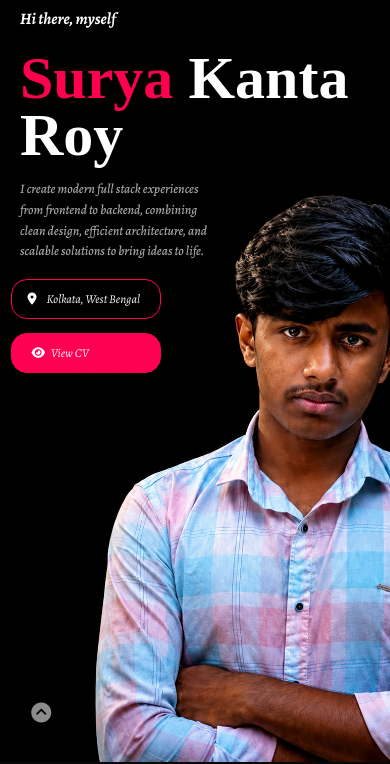
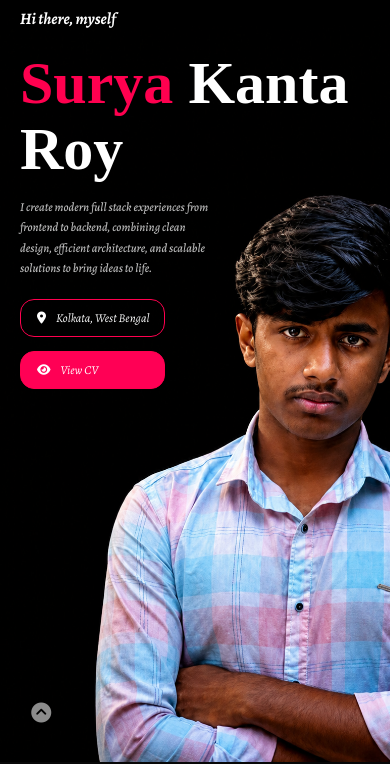
Before and after one commit to S-K-Roy18/Portfolio, a plain HTML site: page index.html in a window 390 px wide. Shown: the part 82-846 px from the top of the page. Drawn offline with nearby package versions, Linux system fonts and the light colour scheme; a web font is replaced by a local one.

Commit message:
mobile friendly and added copyright section in project pages

```diff
--- a/style.css
+++ b/style.css
@@ -1155,27 +1155,29 @@
     }
     .intro {
         font-size: 16px;
-        margin-bottom: 4px;
+        margin-bottom: 0;
     }
     .name-font {
-        display: block;          /* must be block so long name wraps */
-        font-size: 72px;
-        transform: none;         /* kill the huge scale(1.60,1.55) */
+        display: block;
+        font-size: 42px;
+        transform: none;
         transform-origin: unset;
-        line-height: 0.95;
-        margin-bottom: 5px;
+        line-height: 1.1;
+        margin-top: 0;
+        margin-bottom: 10px;
         white-space: normal;
         word-break: break-word;
         max-width: 100%;
         overflow: visible;
     }
     .role {
-        width: 58%;
-        font-size: 13px;
-        line-height: 1.6;
+        width: 55%;
+        font-size: 12px;
+        line-height: 1.7;
         max-width: 100%;
         letter-spacing: 0;
         margin-top: 15px;
+        color:rgba(255,255,255,.72);
     }
 
 .hero-buttons .hero-cv{
@@ -1395,55 +1397,35 @@
         display:none !important;
     }
 
-/* Align buttons to left */
+/* Align buttons for mobile */
 .hero-buttons{
     display:flex;
     flex-direction:column;
-    align-items:flex-start;
-    gap:15px;
-    margin-top:20px;
-    margin-left:0;
-}
-/* Smaller location and CV boxes */
+    align-items:flex-start !important;
+    gap:12px;
+    margin-top:20px !important;
+    margin-left: 0 !important;
+}
+
+/* Smaller location and CV boxes left aligned */
 .hero-buttons .location-box,
 .hero-buttons .hero-cv{
-    width:150px;
-    height:40px;
-
-    margin:0;
-    padding-left:16px;
-
-    justify-content:flex-start;
-
-    border-radius:16px;
-
-    font-size:12px;
-    gap:10px;
-
-     transform:translateX(-110px);
-     margin-top:-15px;
-    }
-
-    /* Remove automatic centering from .btn */
-    .hero-buttons .hero-cv{
-        width:150px;
-        height:40px;
-
-        display:flex;
-        align-items:center;
-        justify-content:flex-start;
-
-        padding-left:20px;
-        gap:6px;          /* controls icon-text gap */
-
-        margin-top:-15px !important;
-        margin:0 !important;
-    }
-    /* Shift everything further left */
-    .location-box,
-    .hero-cv{
-        transform: translateX(-10px);
-    }
+    width: 145px;
+    height: 38px;
+    margin: 0 !important;
+    padding: 0 16px;
+    justify-content: flex-start !important;
+    border-radius: 14px;
+    font-size: 12px;
+    gap: 10px;
+    transform: none;
+}
+.hero-buttons .hero-cv {
+    display: flex;
+    align-items: center;
+    justify-content: flex-start !important;
+    gap: 10px;
+}
 
     /* ── CARD GALLERY — mobile ── */
     .about-col-1 {
```
